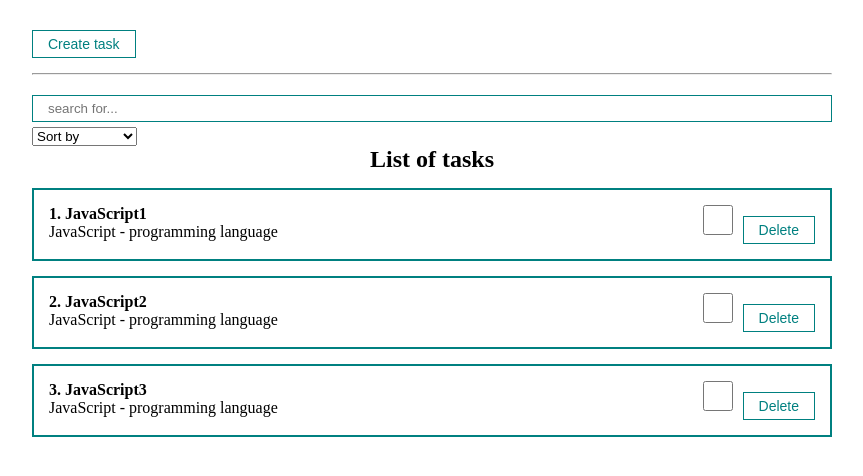
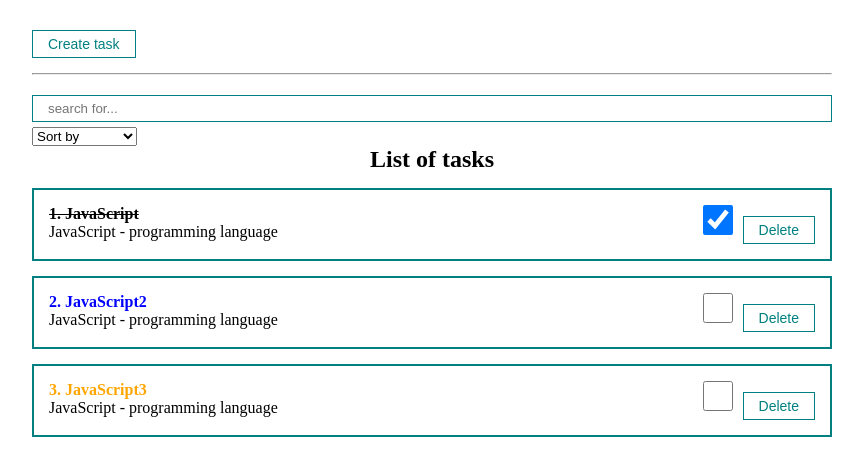
Before and after one commit to Nastiona-Slastiona/TasksList, a React (Create React App) app: page / in a window 1280 px wide. Shown: the top 476 px of the page, without its empty margins (208-1071 px from the left). Built offline with nearby package versions, Linux system fonts and the light colour scheme.

Commit message:
Added working "checked" input

```diff
--- a/src/App.js
+++ b/src/App.js
@@ -25,10 +25,6 @@ function App() {
     return sortedTasks.filter(task => task.title.toLowerCase().includes(filter.searchQuery.toLowerCase()));
   }, [filter.searchQuery, sortedTasks]);
 
-  // const removeTask = (tasks) => {
-  //   setTasks(tasks.filter(t => t.id !== task.id));
-  // }
-
   return (
     <div className="App">
       <StyledButton style={{marginTop: 30}} onClick={() => setModal(true) }>Create task</StyledButton>
--- a/src/components/UI/input/StyledInputCheckbox.jsx
+++ b/src/components/UI/input/StyledInputCheckbox.jsx
@@ -3,20 +3,18 @@ import classes from './StyledInput.module.css';
 import { useDispatch } from "react-redux";
 import { taskToggled } from "../../../features/tasks/tasksSlice";
 
-const StyledInputCheckbox = (props) => {
+const StyledInputCheckbox = ({task}) => {
     const dispatch = useDispatch();
 
-    const toggle = (event) => {
+    const toggle = () => {
         const checkbox = document.getElementsByClassName(classes.styledInputCheckbox);
-        alert(checkbox.checked);
         checkbox.checked = !checkbox.checked;
-        event.preventDefault();
         dispatch(
-          taskToggled(props)
+          taskToggled(task)
     )};
 
     return (
-        <input type="checkbox" className={classes.styledInputCheckbox}/>
+        <input type="checkbox" onChange={toggle} checked={task.completed} className={classes.styledInputCheckbox}/>
     );
 };
 
--- a/src/components/tasks/TaskItem.jsx
+++ b/src/components/tasks/TaskItem.jsx
@@ -4,25 +4,32 @@ import { useDispatch } from "react-redux";
 import { taskRemoved } from "../../features/tasks/tasksSlice";
 import StyledInputCheckbox from "../UI/input/StyledInputCheckbox";
 
-const TaskItem = (props) => {
+const TaskItem = ({task, number}) => {
   const dispatch = useDispatch();
 
-  const onDeleteClick = (event) => {
+  const onDeleteClick = event => {
     event.preventDefault();
     dispatch(
-      taskRemoved(props.task)
+      taskRemoved(task)
   )};
 
   return (
       <div className="task">
       <div className="task__content">
-        <strong>{props.number}. {props.task.title}</strong>
+        <strong
+        style={{
+          textDecoration: task.completed
+          ? 'line-through': 'none',
+          color: task.color
+        }}
+        >
+          {number}. {task.title}</strong>
         <div>
-          {props.task.body}
+          {task.body}
         </div>
       </div>
       <div className="task__button-list">
-        <StyledInputCheckbox state={props}/>
+        <StyledInputCheckbox task={task}/>
         <StyledButton onClick={onDeleteClick}>Delete</StyledButton>
       </div>
 
--- a/src/components/tasks/TaskList.jsx
+++ b/src/components/tasks/TaskList.jsx
@@ -3,7 +3,7 @@ import TaskItem from "./TaskItem";
 import {TransitionGroup, CSSTransition} from "react-transition-group";
 
 
-const TaskList = ({tasks, title, remove}) => {
+const TaskList = ({tasks, title}) => {
     if(!tasks.length){
         return (
             <h1 className="list-header">There is nothing</h1>
@@ -16,7 +16,7 @@ const TaskList = ({tasks, title, remove}) => {
             timeout={500}
             classNames="task"
         >
-            <TaskItem remove={remove} number={index + 1} task={task} key={task.id}/>
+            <TaskItem number={index + 1} task={task} key={task.id}/>
         </CSSTransition>
     ))
 
--- a/src/features/tasks/tasksSlice.js
+++ b/src/features/tasks/tasksSlice.js
@@ -2,9 +2,9 @@ import { createSlice } from "@reduxjs/toolkit";
 
 const initialState = {
     toDoActions : [
-        {id:1, title: 'JavaScript1', body: 'JavaScript - programming language', completed: true },
+        {id:1, title: 'JavaScript', body: 'JavaScript - programming language', completed: true },
         {id:2, title: 'JavaScript2', body: 'JavaScript - programming language', completed: false, color: 'blue' },
-        {id:3, title: 'JavaScript3', body: 'JavaScript - programming language', completed: false, color: 'blue' },
+        {id:3, title: 'JavaScript3', body: 'JavaScript - programming language', completed: false, color: 'orange' },
     ],
     filters: {
         status: 'All',
```
Also changed, not shown: src/components/tasks/TaskForm.jsx (line endings or trailing spaces).
